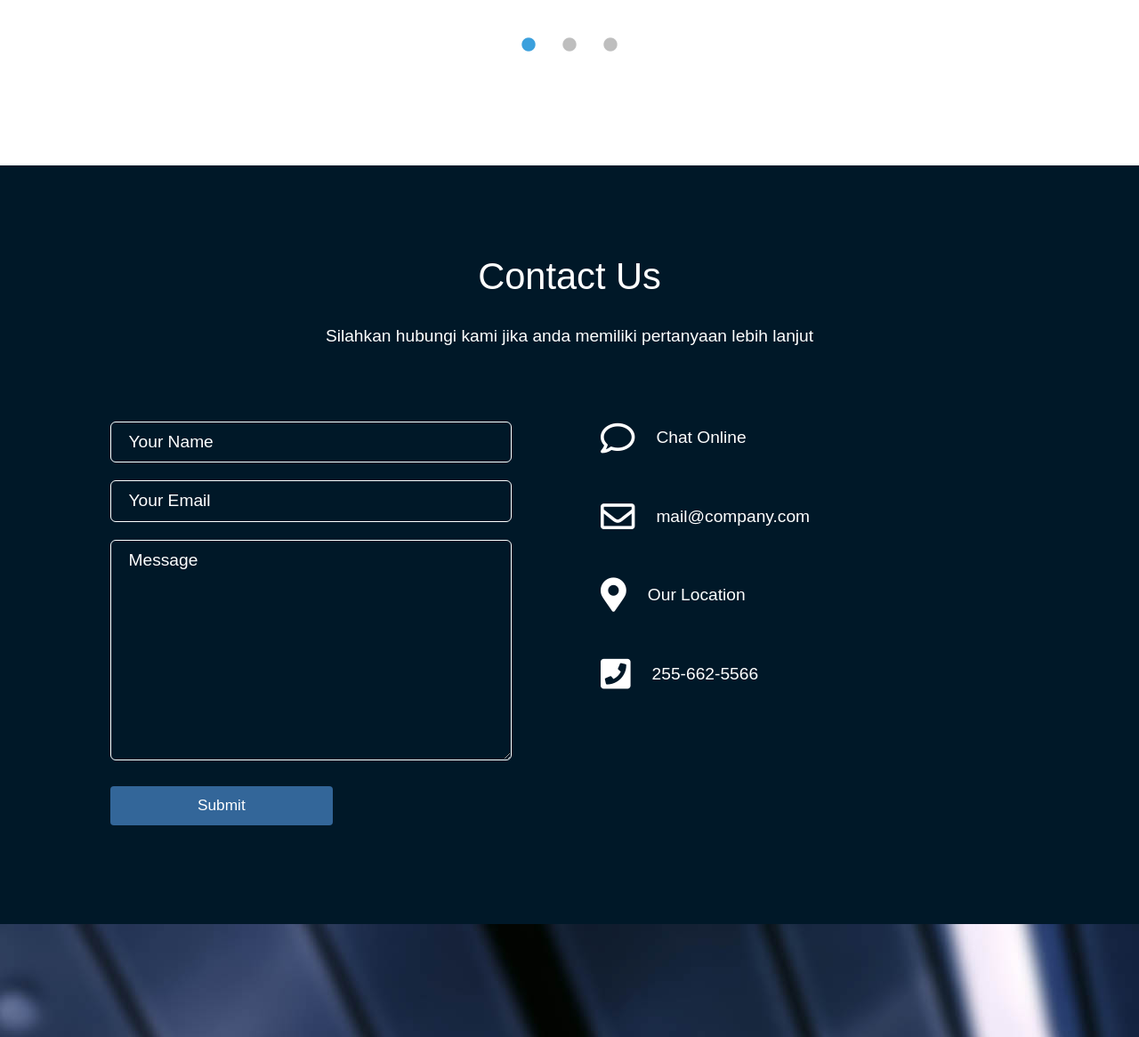
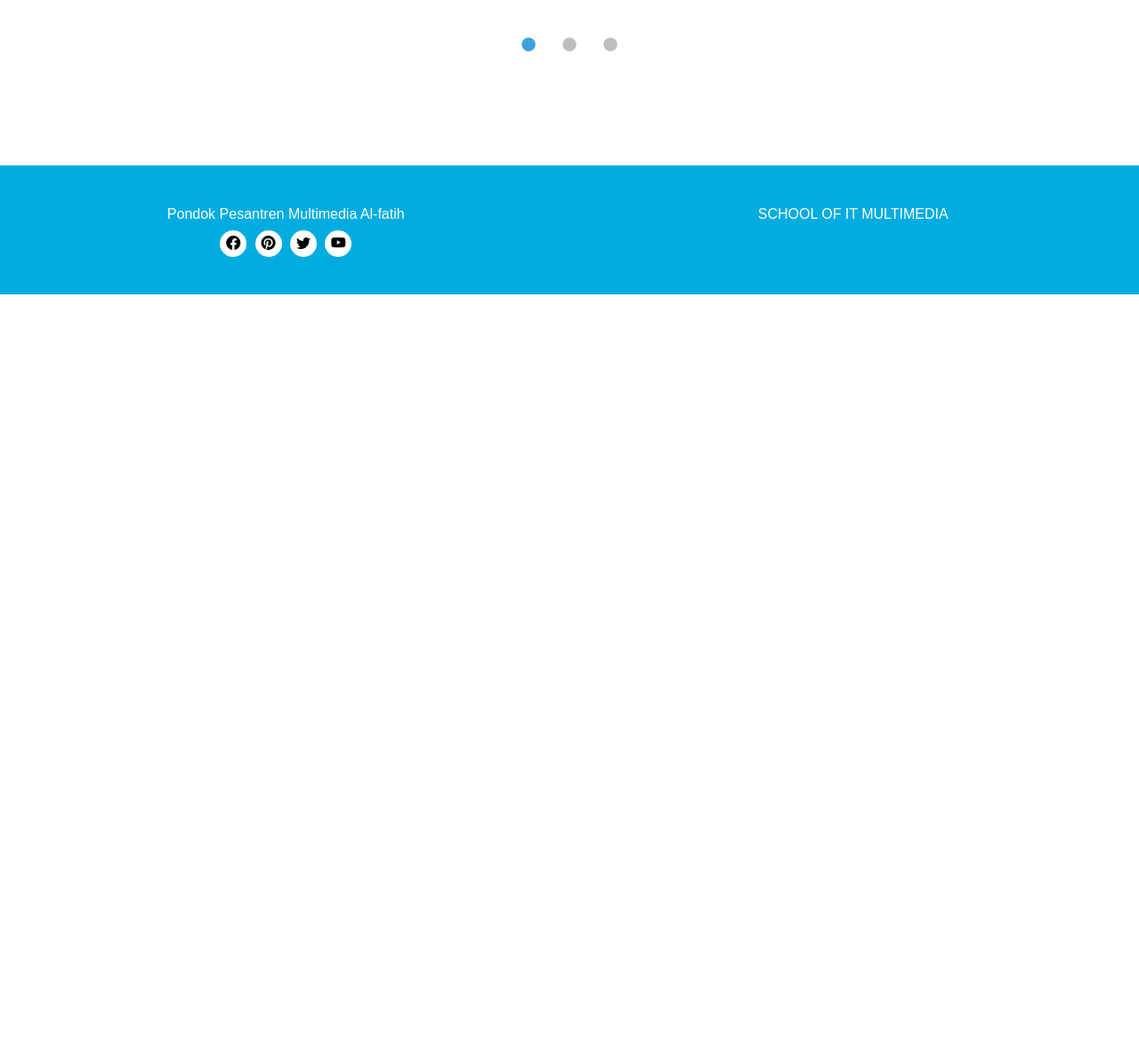
Before and after one commit to samosa76/alfatih, a PHP site: page / in a window 1280 px wide. Shown: the part 5011-6177 px from the top of the page at 89% size. After the commit the page ends 5342 px from the top, so only its background shows below. Run offline with PHP 8.4, Linux system fonts and the light colour scheme.

Commit message:
adding footer

```diff
--- a/css/tooplate-infinite-loop.css
+++ b/css/tooplate-infinite-loop.css
@@ -543,7 +543,7 @@ blockquote {
 }
 
 @media (max-width: 991px) {
-  .detail-image2 {
+  .hide-image {
     display: none;
   }
 }
@@ -1034,31 +1034,58 @@ figure.effect-honey:hover h2 i {
   color: white;
 }
 
-.tm-footer {
-  position: absolute;
-  bottom: 35px;
-  left: 0;
-  right: 0;
-  padding: 0 15px;
+/*---------------------------------------
+  SITE FOOTER
+-----------------------------------------*/
+.site-footer {
+  background: var(--primary-color);
+  padding-top: 40px;
+  padding-bottom: 40px;
+  text-align: center;
 }
 
-.tm-footer a {
-	color: #fff;
+.site-footer-wrap {
+  flex-direction: column;
 }
 
-.tm-footer a:hover {
-	color: #9CF;
+.site-footer .copyright-text {
+  color: var(--white-color);
+  font-size: var(--copyright-text-font-size);
 }
 
-.tm-footer-link {
-  color: white;
+/*---------------------------------------
+  SOCIAL ICON
+-----------------------------------------*/
+.social-icon {
+  margin: 0;
+  padding: 0;
 }
 
-.tm-footer-link:hover,
-.tm-footer-link:focus {
-  color: #38B;
-  text-decoration: none;
+.social-icon li {
+  list-style: none;
+  display: inline-block;
+  vertical-align: top;
 }
+
+.social-icon-link {
+  background: var(--white-color);
+  border-radius: 20px;
+  font-size: var(--copyright-text-font-size);
+  color: var(--dark-color);
+  display: inline-block;
+  vertical-align: top;
+  margin: 2px;
+  width: 30px;
+  height: 30px;
+  line-height: 30px;
+  text-align: center;
+}
+
+.social-icon-link:hover {
+  color: var(--primary-color);
+}
+
+/*-----------------------------------------*/
 
 p {
   line-height: 1.9;
--- a/index.html
+++ b/index.html
@@ -12,10 +12,7 @@
   <link rel="stylesheet" href="magnific-popup/magnific-popup.css">
   <link rel="stylesheet" href="css/bootstrap.min.css" />
   <link rel="stylesheet" href="css/tooplate-infinite-loop.css" />
-  <!--
-Tooplate 2117 Infinite Loop
-https://www.tooplate.com/view/2117-infinite-loop
--->
+  <link rel="stylesheet" href="https://cdn.jsdelivr.net/npm/bootstrap-icons@1.10.4/font/bootstrap-icons.css">
 
 </head>
 
@@ -354,66 +351,37 @@ https://www.tooplate.com/view/2117-infinite-loop
     </div>
   </section>
 
-  <!-- Contact -->
-  <section id="contact" class="tm-section-pad-top tm-parallax-2">
+  <footer class="site-footer">
+    <div class="container">
+        <div class="row">
 
-    <div class="container tm-container-contact">
+            <div class="col-lg-6 col-12">
+                <div class="site-footer-wrap d-flex align-items-center">
+                    <p class="copyright-text mb-0 me-4">Pondok Pesantren Multimedia Al-fatih</p>
 
-      <div class="row">
+                    <ul class="social-icon">
+                        <li><a href="https://facebook.com/tooplate" class="social-icon-link bi-facebook"></a></li>
 
-        <div class="text-center col-12">
-          <h2 class="tm-section-title mb-4">Contact Us</h2>
-          <p class="mb-5">
-            Silahkan hubungi kami jika anda memiliki pertanyaan lebih lanjut
-          </p><br>
-        </div>
+                        <li><a href="https://pinterest.com/tooplate" class="social-icon-link bi-pinterest"></a></li>
 
-        <div class="col-sm-12 col-md-6">
-          <form action="" method="get">
-            <input id="name" name="name" type="text" placeholder="Your Name" class="tm-input" required />
-            <input id="email" name="email" type="email" placeholder="Your Email" class="tm-input" required />
-            <textarea id="message" name="message" rows="8" placeholder="Message" class="tm-input" required></textarea>
-            <button type="submit" class="btn tm-btn-submit">Submit</button>
-          </form>
-        </div>
+                        <li><a href="https://twitter.com/minthu" class="social-icon-link bi-twitter"></a></li>
 
-        <div class="col-sm-12 col-md-6">
+                        <li><a href="https://www.youtube.com/tooplate" class="social-icon-link bi-youtube"></a></li>
+                    </ul>
 
-          <div class="contact-item">
-            <a rel="nofollow" href="https://www.tooplate.com/contact" class="item-link">
-              <i class="far fa-2x fa-comment mr-4"></i>
-              <span class="mb-0">Chat Online</span>
-            </a>
-          </div>
+                </div>
+            </div>
 
-          <div class="contact-item">
-            <a rel="nofollow" href="mailto:mail@company.com" class="item-link">
-              <i class="far fa-2x fa-envelope mr-4"></i>
-              <span class="mb-0">mail@company.com</span>
-            </a>
-          </div>
-
-          <div class="contact-item">
-            <a rel="nofollow" href="https://www.google.com/maps" class="item-link">
-              <i class="fas fa-2x fa-map-marker-alt mr-4"></i>
-              <span class="mb-0">Our Location</span>
-            </a>
-          </div>
-
-          <div class="contact-item">
-            <a rel="nofollow" href="tel:0100200340" class="item-link">
-              <i class="fas fa-2x fa-phone-square mr-4"></i>
-              <span class="mb-0">255-662-5566</span>
-            </a>
-          </div>
-
-          <div class="contact-item">&nbsp;</div>
+            <div class="col-lg-6 col-12">
+              <p class="copyright-text mb-0 me-4">SCHOOL OF IT MULTIMEDIA</p>
+            </div>
 
         </div>
-      </div><!-- row ending -->
     </div>
+  </footer>
 
-  </section>
+  <!-- Contact -->
+
 
   <script src="js/jquery-1.9.1.min.js"></script>
   <script src="slick/slick.min.js"></script>
@@ -490,7 +458,7 @@ https://www.tooplate.com/view/2117-infinite-loop
     $(function () {
       // Hero Section - Background Parallax
       background_image_parallax($(".tm-parallax"), 0.30, false);
-      background_image_parallax_2($("#contact"), 0.80);
+
       background_image_parallax_2($("#testimonials"), 0.80);
 
       // Handle window resize
```
Also changed, not shown: detail-news/1.html (+25 -5 lines), detail-news/2.html (+27 -4 lines), detail-news/3.html (+28 -6 lines), kerjasama.html (+30 -6 lines), news.html (+24 -4 lines), pendaftaran.html (+25 -4 lines), unit-pendidikan.html (+57 -22 lines), img/home-3.jpg (added).
